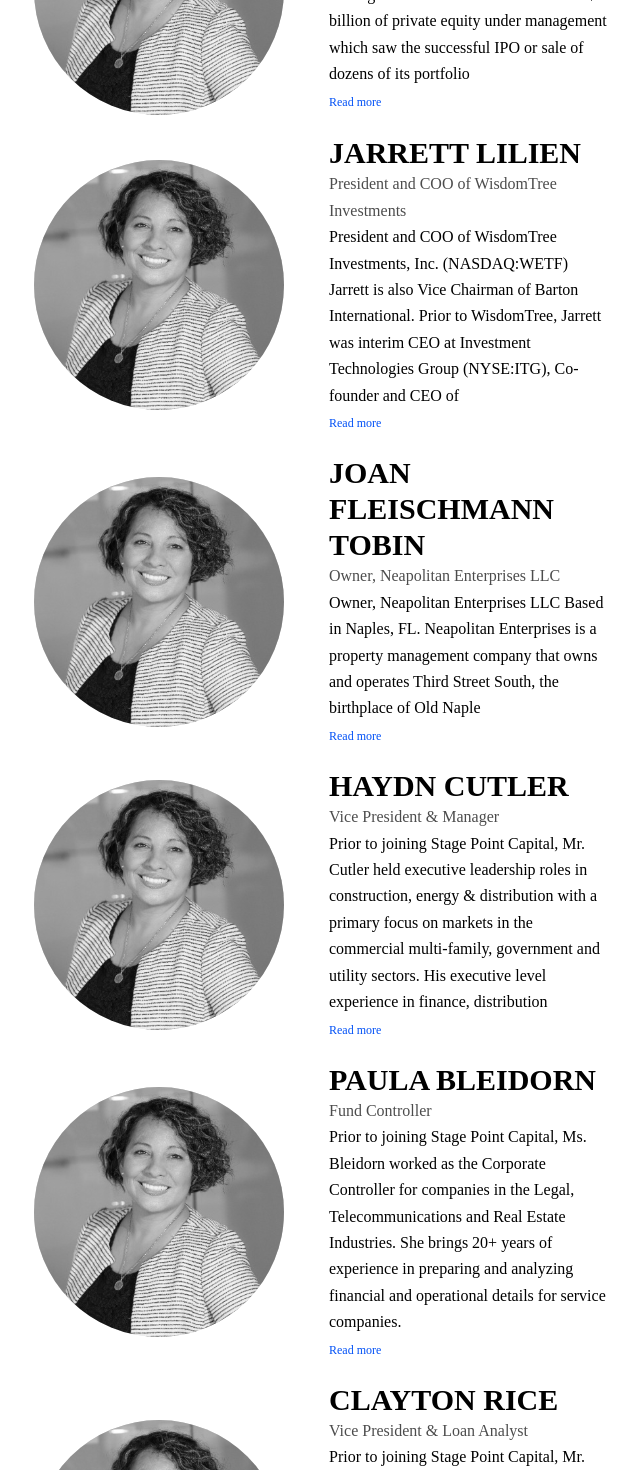
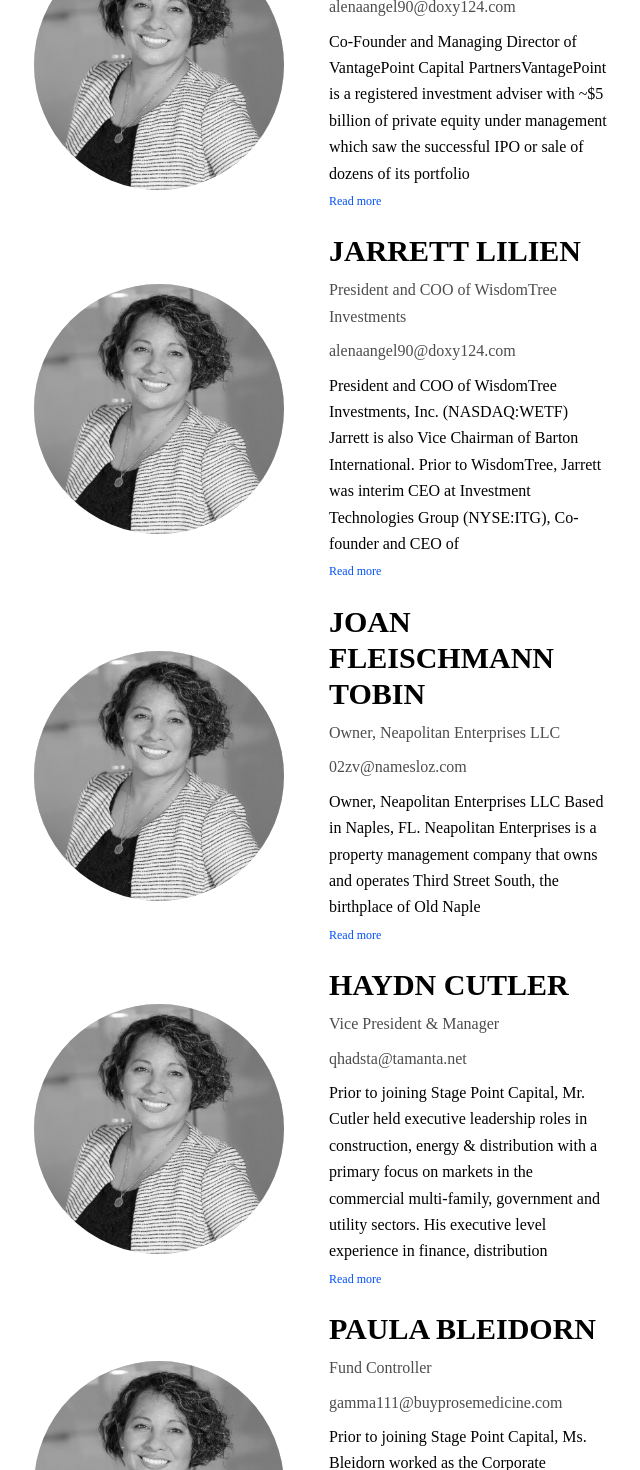
Before and after one commit to MihailDevOps/StagePoint, a Next.js app in the folder frontend/: page /about-us in a window 1280 px wide. Shown: the part 1060-2530 px from the top of the page, without its empty margins (71-711 px from the left). Built offline with nearby package versions, Linux system fonts and the light colour scheme; a web font is replaced by a local one.

Commit message:
fix(about-us): added mails

```diff
--- a/frontend/components/landing/steps.tsx
+++ b/frontend/components/landing/steps.tsx
@@ -10,17 +10,20 @@
 export default function Steps(){
   const content = useRef<HTMLDivElement>(null);
   const lastChild = useRef<HTMLDivElement>(null);
+  console.log(content.current?.offsetWidth);
+  const [position, setPosition] = useState<number|undefined>(1585);
   const scrollLeft = () => {
     if (content.current) {
       content.current.scrollLeft -= 301;
-      console.log(lastChild.current?.offsetWidth)
-      console.log(content.current?.offsetWidth)
+      console.log(lastChild.current?.getBoundingClientRect(), 'parent');
+      console.log(content.current.getBoundingClientRect(), 'children');
     }
   };
   const scrollRight = () => {
     if (content.current) {
       content.current.scrollLeft += 301;
-
+      console.log(lastChild.current?.getBoundingClientRect(), 'parent');
+      console.log(content.current.getBoundingClientRect(), 'children');
     }
   };
   const cards:Card[] = [
@@ -32,9 +35,9 @@
     { id: 6, step: 6, title: 'Earn profit', description: "Monitor your investment portfolio on the Web3 service. You'll have access to status and profit information."}
   ]
   return (
-    <div className="">
+    <div className=" bg-pink-300" ref={lastChild}>
       <div  className='text-white flex flex-row justify-end mb-8 gap-2 mr-1'>
-        <button onClick={scrollLeft}  className={`text-[#0050F6] `}>
+        <button onClick={scrollLeft}  className={`text-[#0050F6]`}>
             <HiOutlineArrowLeft />
         </button>
         <button onClick={scrollRight}  className={`text-[#0050F6] `}>
@@ -44,7 +47,7 @@
       <div ref={content} className={`flex items-center justify-start gap-4 overflow-x-hidden w-full scroll-smooth`}>
         {
           cards.map((card, id) =>
-          <div key={id} ref={lastChild}>
+          <div key={id} >
             <div className={`bg-[#141318] rounded-xl border border-[#9CA3AF] p-6 w-[285px] h-[243px] space-y-2`}>
                 <p className="text-[#0050F6] text-xs font-medium leading-5">Step {card.step}</p>
                 <p className="text-white text-xl font-semibold leading-[33px]">{card.title}</p>
--- a/frontend/pages/about-us/[id].tsx
+++ b/frontend/pages/about-us/[id].tsx
@@ -17,6 +17,8 @@
                     TEAM BIOS
                 </div>
                 <p className="font-normal text-[64px] leading-19 ">{user?.name}</p>
+                <p className='opacity-70 py-3'>{user?.title}</p>
+                <p className='opacity-70'>{user?.mail}</p>
             </div>
           </div>
           <p className="px-4 sm:px-20 font-normal text-xl leading-[33px] pb-20">{user?.description}</p>
--- a/frontend/pages/about-us/index.tsx
+++ b/frontend/pages/about-us/index.tsx
@@ -24,9 +24,10 @@
             {data.map(person=>
                 <div key={person.id} className='flex w-full space-y-3 md:space-y-0 flex-col md:flex-row md:w-[600px] space-x-5 items-center'>
                     <img src='/images/personImage.svg' alt='woman' className='min-w-[50%] w-[250px] h-[250px]'/>
-                    <div className='w-full md:w-[50%] font-normal text-base leading-[26.4px]'>
+                    <div className='w-full md:w-[50%] font-normal text-base leading-[26.4px] space-y-2'>
                         <p className='font-bold text-3xl leading-9'>{person.name}</p>
                         <p className='opacity-70'>{person.title}</p>
+                        <p className='opacity-70'>{person.mail}</p>
                         <p>{person.shortdescription}</p>
                         <Link href={`/about-us/${person.id}`} className='text-[#0050F6] font-medium text-xs leading-5'>Read more</Link>
                     </div>
--- a/frontend/utils/comand.json
+++ b/frontend/utils/comand.json
@@ -3,6 +3,7 @@
             "id": "whitney-quillen",
             "name": "WHITNEY QUILLEN",
             "title": "Chief Executive Officer ",
+            "mail": "annabeli76@cheapscript.net",
             "shortdescription": "Prior to joining SPC, Mr. Quillen was the founder and CEO of W. Quillen Securities, a Finra-Member investment bank, formed in 2001 and sold in March 2009. Prior to forming W. Quillen",
             "description": "Prior to joining SPC, Mr. Quillen was the founder and CEO of W. Quillen Securities, a Finra-Member investment bank, formed in 2001 and sold in March 2009. Prior to forming W. Quillen Securities, Mr. Quillen was affiliated with Quilcap Corp, initially as outside counsel, and from 2000 to 2002 as in-house counsel and equity analyst. Quilcap Corp. is a long-short, valueoriented hedge fund. From 1994 to 2000, Mr. Quillen ran his own law practice focusing on commercial litigation, distressed debt resolution, and securities regulation. He has also advised hedge funds on commercial litigation affecting publicly traded equity and has served as Chairman, legal counsel, and member of various creditors’ committees in bankruptcy proceedings. Mr. Quillen is a member of the Bar of the State of New York. He obtained an MBA in Corporate Finance (with Honors) from Pace University’s Lubin Graduate School of Business in 1997, a JD from New York Law School in 1994, and a BA in Political Economics from Skidmore College in 1989."
         },
@@ -10,6 +11,7 @@
             "id": "james-d-marver",
             "name": "JAMES D. MARVER",
             "title": "Co-Founder and Managing Director",
+            "mail": "alenaangel90@doxy124.com",
             "shortdescription": "Co-Founder and Managing Director of VantagePoint Capital PartnersVantagePoint is a registered investment adviser with ~$5 billion of private equity under management which saw the successful IPO or sale of dozens of its portfolio",
             "description": "Co-Founder and Managing Director of VantagePoint Capital PartnersVantagePoint is a registered investment adviser with ~$5 billion of private equity under management which saw the successful IPO or sale of dozens of its portfolio companies, including Tesla Motors (NASDAQ:TSLA, on the board of which Jim served). Jim is also Chairman Emeritus of the Board of Advisors, Goldman School of Public Policy at the University of California, Berkeley, and is a member of the Board of Directors of The National Venture Capital Association (NVCA). Jim attended Williams College (BA) and the University of California, Berkeley (MPP ’74, PhD ’78)."
         },
@@ -17,6 +19,7 @@
             "id": "jarret-lilien",
             "name": "JARRETT LILIEN",
             "title": "President and COO of WisdomTree Investments",
+            "mail": "alenaangel90@doxy124.com",
             "shortdescription": "President and COO of WisdomTree Investments, Inc. (NASDAQ:WETF) Jarrett is also Vice Chairman of Barton International. Prior to WisdomTree, Jarrett was interim CEO at Investment Technologies Group (NYSE:ITG), Co-founder and CEO of",
             "description": "President and COO of WisdomTree Investments, Inc. (NASDAQ:WETF) Jarrett is also Vice Chairman of Barton International. Prior to WisdomTree, Jarrett was interim CEO at Investment Technologies Group (NYSE:ITG), Co-founder and CEO of TIR Securities, which eventually sold to E*TRADE where he became President and Chief Operating Officer. Previously, Jarrett founded Bendigo Partners, a private equity firm and adviser to some of the world’s largest publicly-traded financial services companies. "
         },
@@ -24,6 +27,7 @@
             "id": "joan-fleischmann-tobin",
             "name": "JOAN FLEISCHMANN TOBIN",
             "title": "Owner, Neapolitan Enterprises LLC",
+            "mail": "02zv@namesloz.com",
             "shortdescription": "Owner, Neapolitan Enterprises LLC Based in Naples, FL. Neapolitan Enterprises is a property management company that owns and operates Third Street South, the birthplace of Old Naple",
             "description": "Owner, Neapolitan Enterprises LLC Based in Naples, FL. Neapolitan Enterprises is a property management company that owns and operates Third Street South, the birthplace of Old Naples and one of that city’s largest owners of residential, retail and office properties."
         },
@@ -31,6 +35,7 @@
             "id": "haydn-cuiler",
             "name": "HAYDN CUTLER",
             "title": "Vice President & Manager ",
+            "mail": "qhadsta@tamanta.net",
             "shortdescription": "Prior to joining Stage Point Capital, Mr. Cutler held executive leadership roles in construction, energy & distribution with a primary focus on markets in the commercial multi-family, government and utility sectors. His executive level experience in finance, distribution ",
             "description": "Prior to joining Stage Point Capital, Mr. Cutler held executive leadership roles in construction, energy & distribution with a primary focus on markets in the commercial multi-family, government and utility sectors. His executive level experience in finance, distribution and construction spans more than 30 years. In addition to serving as a manager of SPC, he also manages 1700 REED, LLC, a real estate investment company and an SPF Fund borrower, operating in the greater Philadelphia market. Prior to 1700 REED, Mr. Cutler served as the CEO of Potomac Resource Group, LLC (PRG) managing a nationwide building material distributor that specialized in construction & sustainable energy projects based in Mclean, VA. Prior to PRG, he was a financial adviser at Prudential Securities in Washington, DC. He earned a BA from Middlebury College in Vermont and earned an MBA from Georgetown University in Washington, DC."
         },
@@ -38,6 +43,7 @@
             "id": "paula-bleidorn",
             "name": "PAULA BLEIDORN ",
             "title": "Fund Controller  ",
+            "mail": "gamma111@buyprosemedicine.com",
             "shortdescription": "Prior to joining Stage Point Capital, Ms. Bleidorn worked as the Corporate Controller for companies in the Legal, Telecommunications and Real Estate Industries. She brings 20+ years of experience in preparing and analyzing financial and operational details for service companies.",
             "description": "Prior to joining Stage Point Capital, Ms. Bleidorn worked as the Corporate Controller for companies in the Legal, Telecommunications and Real Estate Industries. She brings 20+ years of experience in preparing and analyzing financial and operational details for service companies. Ms. Bleidorn earned a BS from the University of Massachusetts, College of Management with a concentration in Accounting and Finance in 1995. She also has served as a Notary Public in Massachusetts since 2005. "
         },
@@ -45,6 +51,7 @@
             "id": "clayton-rice",
             "name": "CLAYTON RICE",
             "title": "Vice President & Loan Analyst ",
+            "mail": "jak20@fosil.pro",
             "shortdescription": "Prior to joining Stage Point Capital, Mr. Rice was an analyst and operations manager at Human Resolution Technologies, LLC (HRT). His duties included accounting, account management, supporting capital allocation decisions, and developing internal healthcare management systems focused on driving company efficiency.",
             "description": "Prior to joining Stage Point Capital, Mr. Rice was an analyst and operations manager at Human Resolution Technologies, LLC (HRT). His duties included accounting, account management, supporting capital allocation decisions, and developing internal healthcare management systems focused on driving company efficiency. Prior to joining HRT, Mr. Rice was a summer associate and financial assistant to Managing Partner at Meads Bay Capital, a BioTech hedge fund where he analyzed IPO’s, attended roadshow presentations and met management teams. Mr. Rice earned a BS in Psychology at the University of St Andrews in 2019, where he captained the Men’s Squash team."
         },
@@ -52,6 +59,7 @@
             "id": "scott-furland",
             "name": "SCOTT FURLAUD",
             "title": "Mortgage Analyst ",
+            "mail": "hanquoc73@1ac.xyz",
             "shortdescription": "Prior to joining SPC, Scott was a data scientist for Artorius Capital Management, a private equity fund, where he assembled data, monitored trading, and evaluated performance on all trading strategies within the portfolio. ",
             "description": "Prior to joining SPC, Scott was a data scientist for Artorius Capital Management, a private equity fund, where he assembled data, monitored trading, and evaluated performance on all trading strategies within the portfolio. Prior to Artorius, Scott worked at Third Wave Development as an underwriting associate conducting initial analysis on all incoming properties and assisting the managing partner in capital raising. Scott received his MBA in Finance from The University of Wisconsin, Madison and his BA in Economics from the University of Miami."
         }
```
